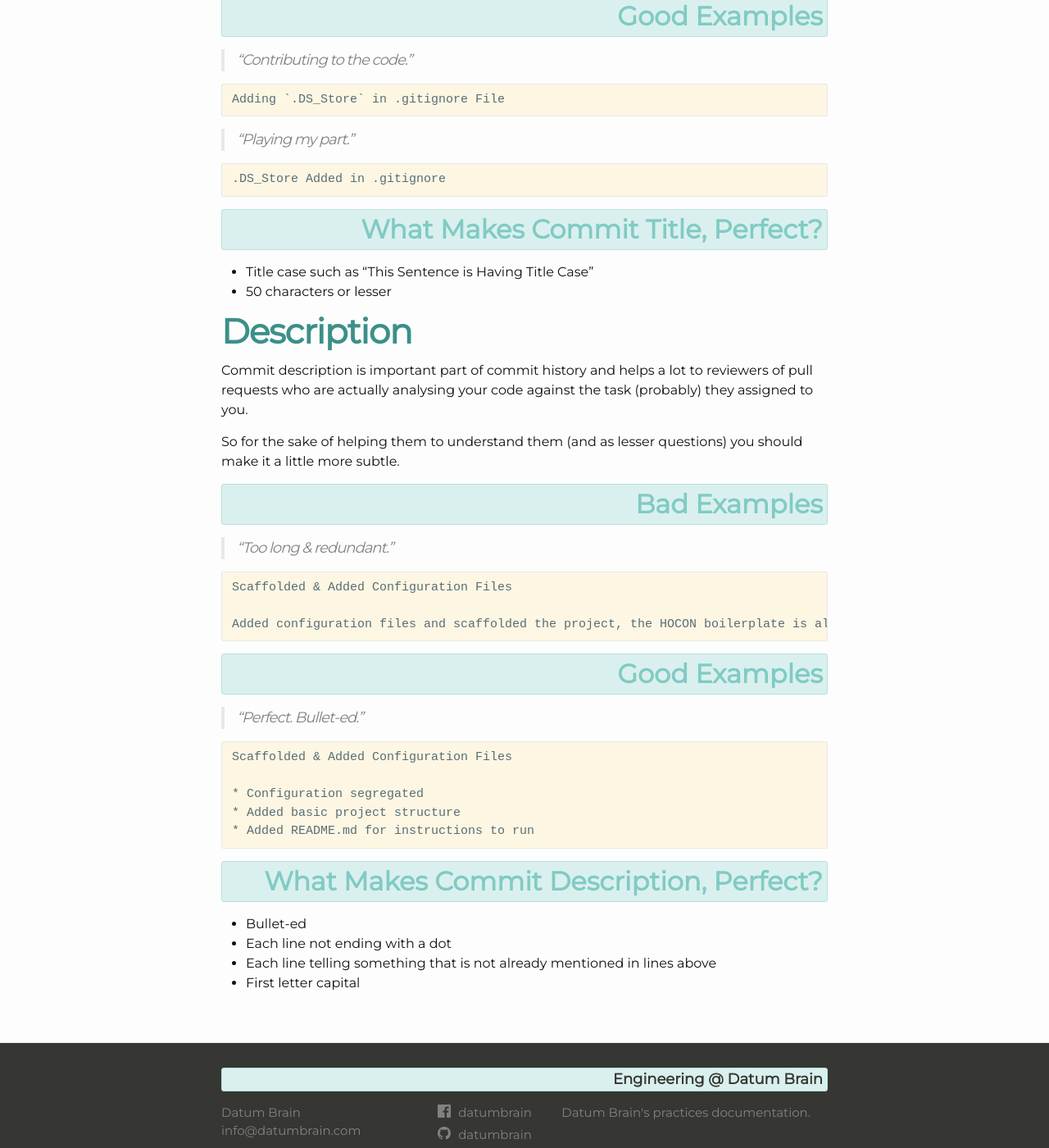
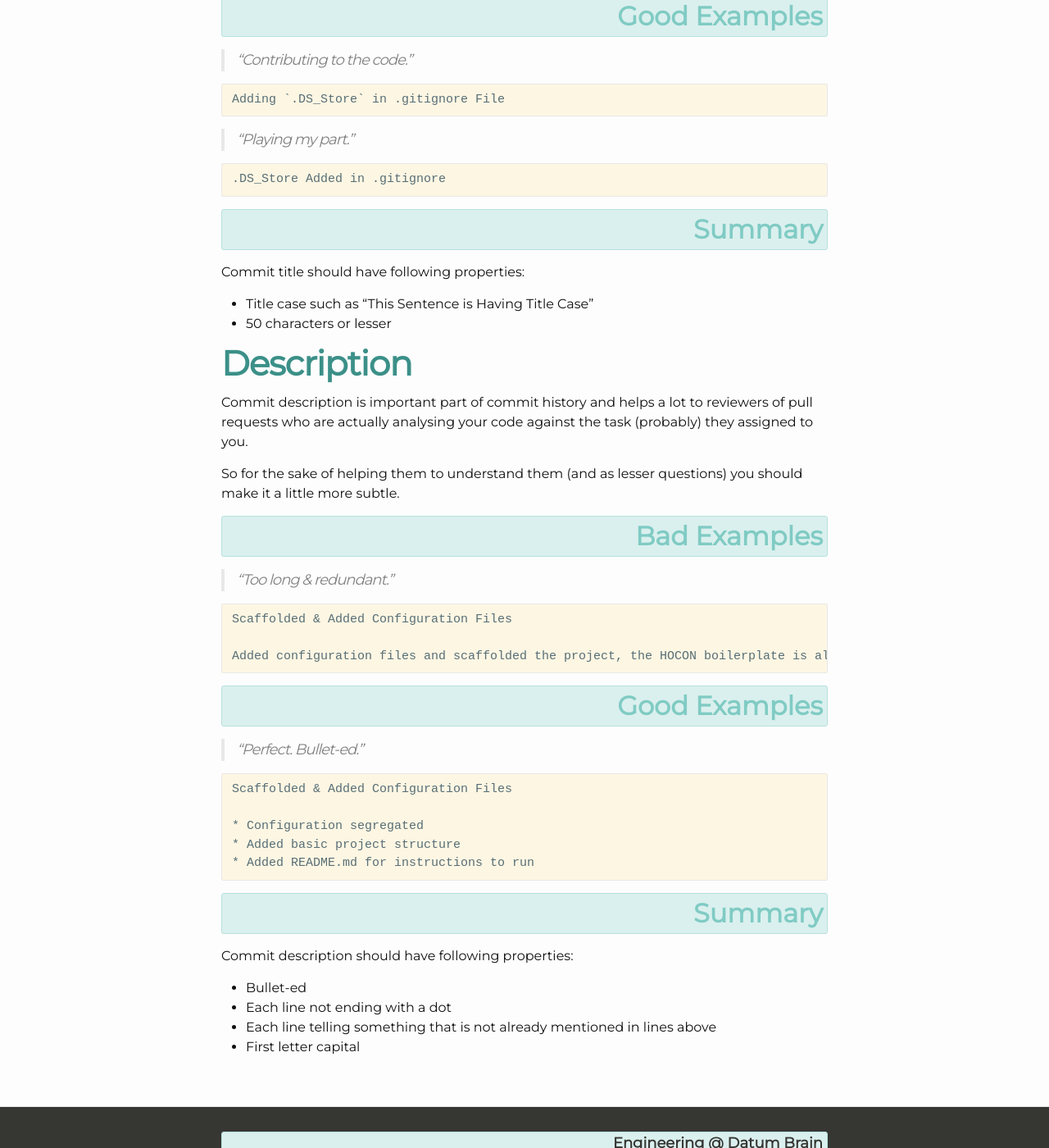
Before and after one commit to datumbrain/engineering, a Jekyll site: the page built from _posts/2020-03-26-commit-messages.md, in a window 1280 px wide and 1400 px high, scrolled down 2216 px. Shown: the whole window at 82% size. Built offline with Jekyll 4.4.1, drawn with Linux system fonts in a browser that asks for light colours; comment, search, counter and statistics services are not loaded; some of the changed text lies outside the part shown.

Commit message:
Adding Summary Headings in Commit Messages Post

````diff
--- a/_posts/2020-03-26-commit-messages.md
+++ b/_posts/2020-03-26-commit-messages.md
@@ -81,8 +81,9 @@ Adding `.DS_Store` in .gitignore File
 .DS_Store Added in .gitignore
 ```
 
-## What Makes Commit Title, Perfect?
+## Summary
 
+Commit title should have following properties:
 * Title case such as "This Sentence is Having Title Case"
 * 50 characters or lesser
 
@@ -114,8 +115,9 @@ Scaffolded & Added Configuration Files
 * Added README.md for instructions to run
 ```
 
-## What Makes Commit Description, Perfect?
+## Summary
 
+Commit description should have following properties:
 * Bullet-ed
 * Each line not ending with a dot
 * Each line telling something that is not already mentioned in lines above
````
Also changed, not shown: other parts of _posts/2020-03-26-commit-messages.md (+1 -1 lines).
